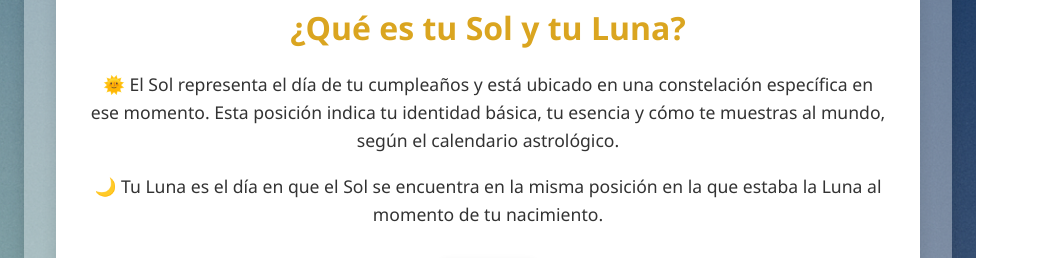
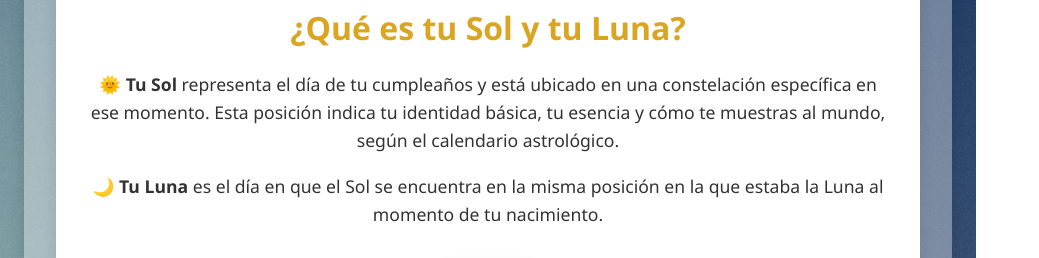
Before and after one commit to Sergio973-web/astro-mio, a React (Vite) app: page /nota-mi-sol-y-mi-luna in a window 1280 px wide. Shown: the part 341-599 px from the top of the page, without its empty margins (0-1039 px from the left). Built offline with nearby package versions, Linux system fonts and the light colour scheme.

Commit message:
Achico el ancho del cuadro principal de bienvenida

```diff
--- a/src/components/NotaMiSolYLuna.jsx
+++ b/src/components/NotaMiSolYLuna.jsx
@@ -50,11 +50,11 @@ export default function NotaMiSolYLuna() {
       <h1 style={styles.titulo}>¿Qué es tu Sol y tu Luna?</h1>
 
       <p style={styles.parrafo}>
-        🌞 El Sol representa el día de tu cumpleaños y está ubicado en una constelación específica en ese momento. Esta posición indica tu identidad básica, tu esencia y cómo te muestras al mundo, según el calendario astrológico.
+        🌞 <strong>Tu Sol</strong> representa el día de tu cumpleaños y está ubicado en una constelación específica en ese momento. Esta posición indica tu identidad básica, tu esencia y cómo te muestras al mundo, según el calendario astrológico.
       </p>
 
       <p style={styles.parrafo}>
-        🌙 Tu Luna es el día en que el Sol se encuentra en la misma posición en la que estaba la Luna al momento de tu nacimiento.
+        🌙 <strong>Tu Luna</strong> es el día en que el Sol se encuentra en la misma posición en la que estaba la Luna al momento de tu nacimiento.
       </p>
 
       <button
```
